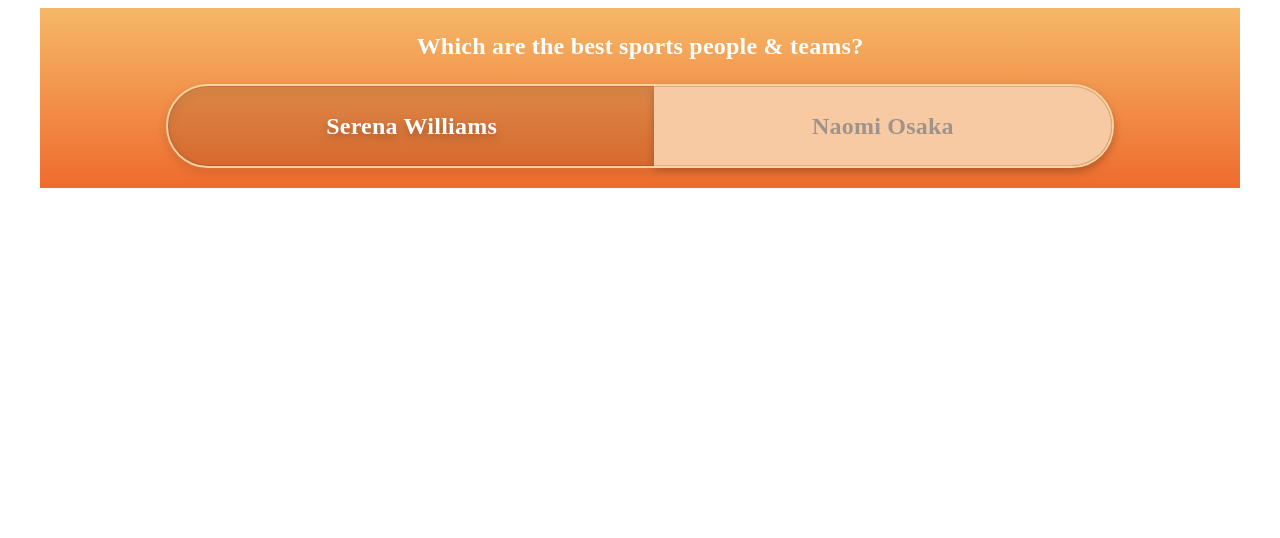
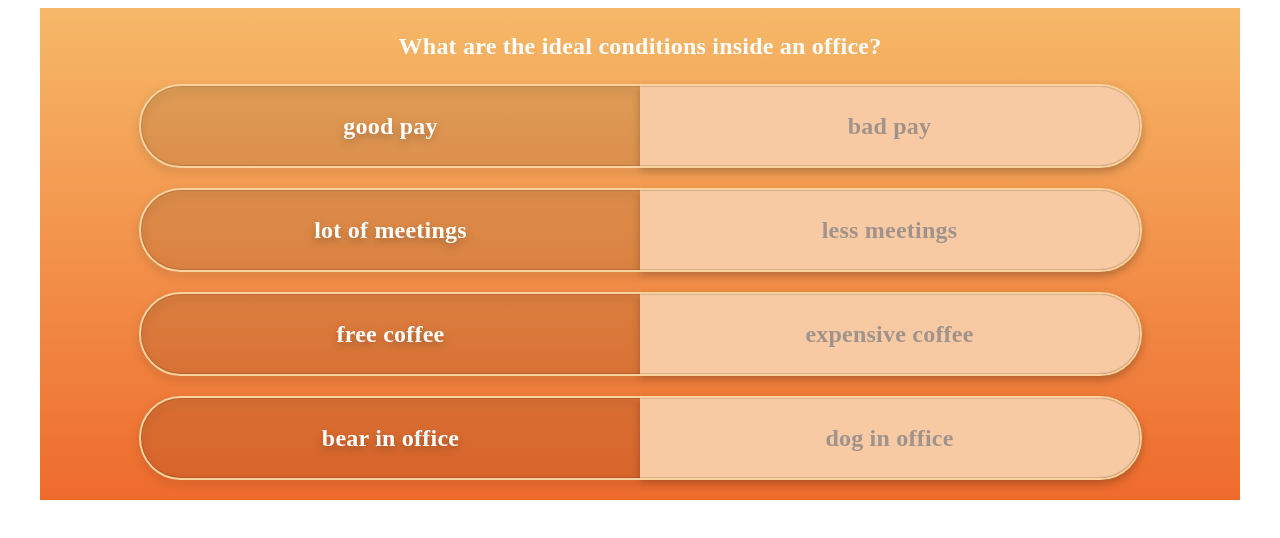
Before and after one commit to imevanc/toggle-button, a React (Create React App) app: page / in a window 1280 px wide. Shown: the top 538 px of the page. Built offline with nearby package versions, Linux system fonts and the light colour scheme.

Commit message:
aligned the toggles both on web and mobile approach

```diff
--- a/src/App.js
+++ b/src/App.js
@@ -5,7 +5,7 @@
 const App = () => {
   return questionsAndAnswers.questionsAndAnswers.length ? (
     <QAndAWidget
-      questionsAndAnswers={questionsAndAnswers.questionsAndAnswers[1]}
+      questionsAndAnswers={questionsAndAnswers.questionsAndAnswers[0]}
     />
   ) : (
     <LinearColor />
--- a/src/Components/CustomToggleButton.js
+++ b/src/Components/CustomToggleButton.js
@@ -6,7 +6,7 @@
 import Typography from "@mui/material/Typography";
 
 const CustomToggleButton = (props) => {
-  const matches = useMediaQuery("(min-width:600px)");
+  const matches = useMediaQuery("(min-width:900px)");
   const [option, setOption] = React.useState("option1");
   const [fontColorOption, _] = React.useState({
     selectedOption: "#9F938B",
@@ -18,10 +18,71 @@
     }
   };
   return (
+    <React.Fragment>
       <Box
         paddingTop={"20px"}
         sx={{
+          flexGrow: 1,
+          display: { xs: "none", md: "flex" },
+          justifyContent: "center",
+          minWidth: "900px",
+        }}
+      >
+        <ToggleButtonGroup
+          value={option}
+          exclusive
+          onChange={handleOption}
+          orientation={`${matches ? `horizontal` : `vertical`}`}
+          sx={{
             display: "flex",
+            justifyContent: "center",
+            border: "2px solid #F9D29F",
+            borderRadius: "100px",
+            filter: "drop-shadow(0px 4px 4px rgba(0, 0, 0, 0.25))",
+          }}
+        >
+          {Object.keys(props.options).map((iterOption, idx) => {
+            const fontColor =
+              iterOption !== option
+                ? `${fontColorOption.selectedOption}`
+                : `${fontColorOption.nonSelectedOption}`;
+            return (
+              <ToggleButton
+                key={idx}
+                value={iterOption}
+                sx={{
+                  display: "flex",
+                  flexDirection: "column",
+                  justifyContent: "center",
+                  alignItems: "center",
+                  padding: "21px 157px",
+                  background: "#F8CAA3",
+                  borderRadius: "100px",
+                  minWidth: "500px",
+                }}
+              >
+                <Typography
+                  sx={{
+                    fontFamily: "Mulish",
+                    fontSize: "24px",
+                    fontStyle: "normal",
+                    fontWeight: 700,
+                    color: fontColor,
+                    textTransform: "none",
+                  }}
+                >
+                  {props.options[iterOption]}
+                </Typography>
+              </ToggleButton>
+            );
+          })}
+        </ToggleButtonGroup>
+      </Box>
+      <Box
+        paddingTop={"20px"}
+        sx={{
+          flexGrow: 1,
+          display: { xs: "flex", md: "none" },
           justifyContent: "center",
         }}
       >
@@ -55,6 +116,7 @@
                   padding: "21px 157px",
                   background: "#F8CAA3",
                   borderRadius: "100px",
+                  maxWidth: "100px",
                 }}
               >
                 <Typography
@@ -74,6 +136,7 @@
           })}
         </ToggleButtonGroup>
       </Box>
+    </React.Fragment>
   );
 };
 
--- a/src/Components/QAndAWidget.js
+++ b/src/Components/QAndAWidget.js
@@ -13,8 +13,14 @@
         flexDirection: "column",
         justifyContent: "center",
         background: "linear-gradient(180deg, #F6B868 0%, #EE6B2D 100%)",
-        maxWidth: "1280px",
-        maxHeight: "720px",
+      }}
+    >
+      <Box
+        sx={{
+          paddingBottom: "20px",
+          flexGrow: 1,
+          flexDirection: "column",
+          display: { xs: "flex", md: "flex" },
         }}
       >
         <Typography
@@ -31,7 +37,7 @@
         >
           {props.questionsAndAnswers.question}
         </Typography>
-      <Box sx={{ paddingBottom: "20px" }}>
+
         {props.questionsAndAnswers.answers.map((options, idx) => (
           <CustomToggleButton key={idx} options={options} />
         ))}
```
Lines whose indentation alone changed are shown as unchanged.
